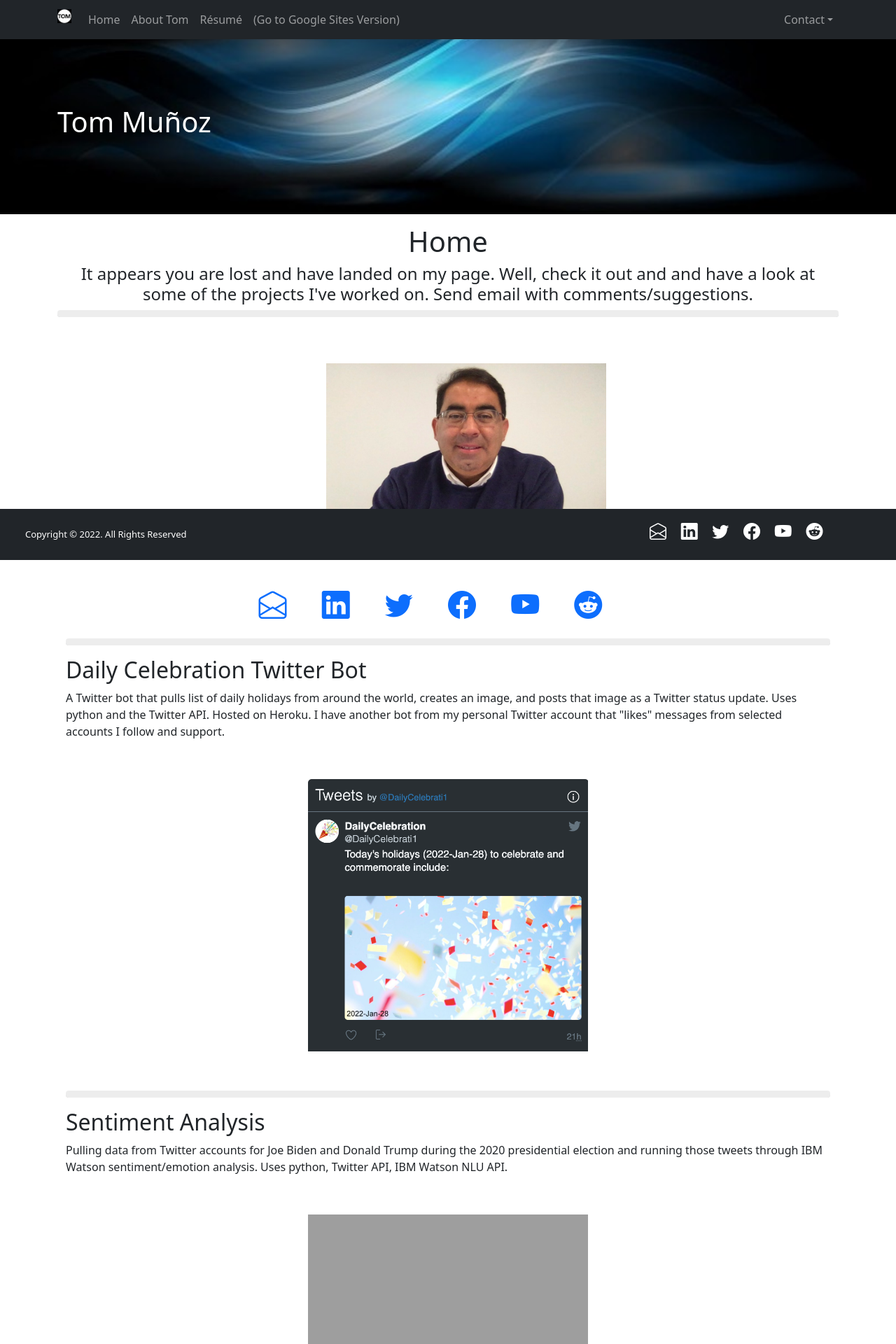
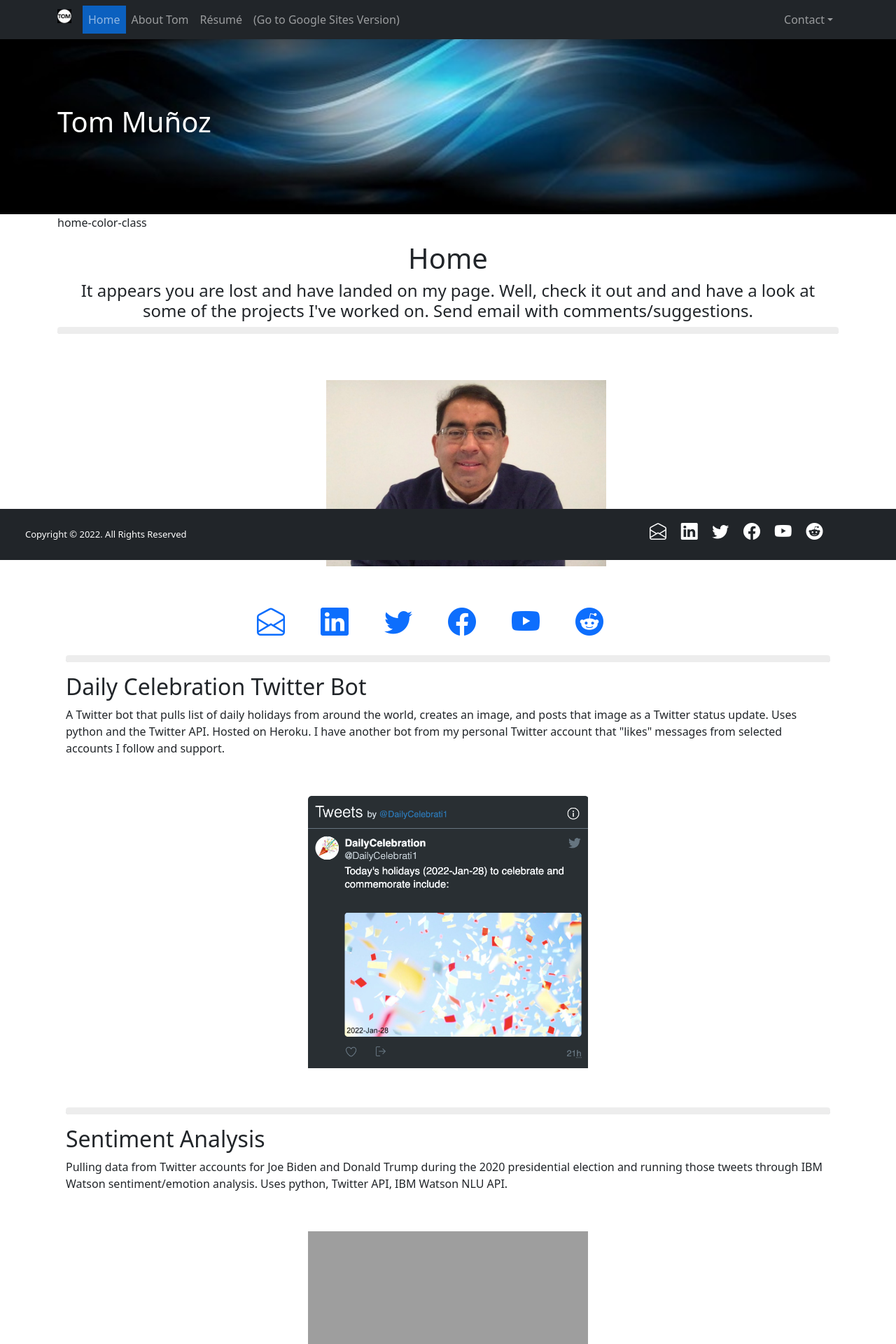
Before and after one commit to tomunoz/django3-personal-portfolio, a Django app: page / in a window 1280 px wide. Shown: the top 1920 px of the page at 70% size. Run offline with Django 3.2, Linux system fonts and the light colour scheme; data comes from the database, SQL or seed files in the repository; some libraries are stand-ins or nearby versions; grey boxes are pictures that could not be loaded.

Commit message:
Adding coloring to active navbar menu item.

```diff
--- a/about/templates/about/about.html
+++ b/about/templates/about/about.html
@@ -3,6 +3,8 @@
 {% block content %}
 
 {% load static %}
+
+{% block about-class %} about-color-class {% endblock %}
 
 <!-- <link rel="stylesheet" href="https://cdnjs.cloudflare.com/ajax/libs/lightslider/1.1.6/css/lightslider.min.css"> -->
 
--- a/portfolio/templates/portfolio/base.html
+++ b/portfolio/templates/portfolio/base.html
@@ -45,9 +45,9 @@
             </button>
             <div class="collapse navbar-collapse" id="navbarSupportedContent">
                 <ul class="navbar-nav me-auto mb-2 mb-lg-0">
-                    <li class="nav-item"><a class="nav-link" aria-current="true" href="{% url 'home' %}">Home</a>
+                    <li class="nav-item {% block home-class %}{% endblock %}"><a class="nav-link" aria-current="true" href="{% url 'home' %}">Home</a>
                     </li>
-                    <li class="nav-item"><a class="nav-link" href="{% url 'about:about' %}">About Tom</a></li>
+                    <li class="nav-item {% block about-class %}{% endblock %}"><a class="nav-link" href="{% url 'about:about' %}">About Tom</a></li>
                     <li class="nav-item"><a class="nav-link" href="{% static 'portfolio/resume.pdf' %}"
                             target='_blank'>Résumé</a></li>
                     <!-- <li class="nav-item"><a class="nav-link" href="{% url 'blog:all_blogs' %}">Blogs</a></li> -->
--- a/portfolio/templates/portfolio/home.html
+++ b/portfolio/templates/portfolio/home.html
@@ -5,6 +5,7 @@
 
 {% load static %}
 
+{% block home-class %} home-color-class {% endblock %}
 
 <!-- Page Introduction -->
 
--- a/static/portfolio/style.css
+++ b/static/portfolio/style.css
@@ -364,8 +364,6 @@ hr.rounded {
 
 .social-media .row-images {
     padding-top: 35px;
-    padding-left: 5px;
-    padding-right: 5px;
     display: flex;
     justify-content: center;
     align-items: center;
@@ -376,6 +374,11 @@ hr.rounded {
 }
 
 
+.home-color-class {
+    background-color: rgba(8, 107, 219, 0.849);
+}
+
+
 
 
 
```
Also changed, not shown: portfolio/static/portfolio/style.css (+9 -0 lines), __init__.py (added), 1 other file.
